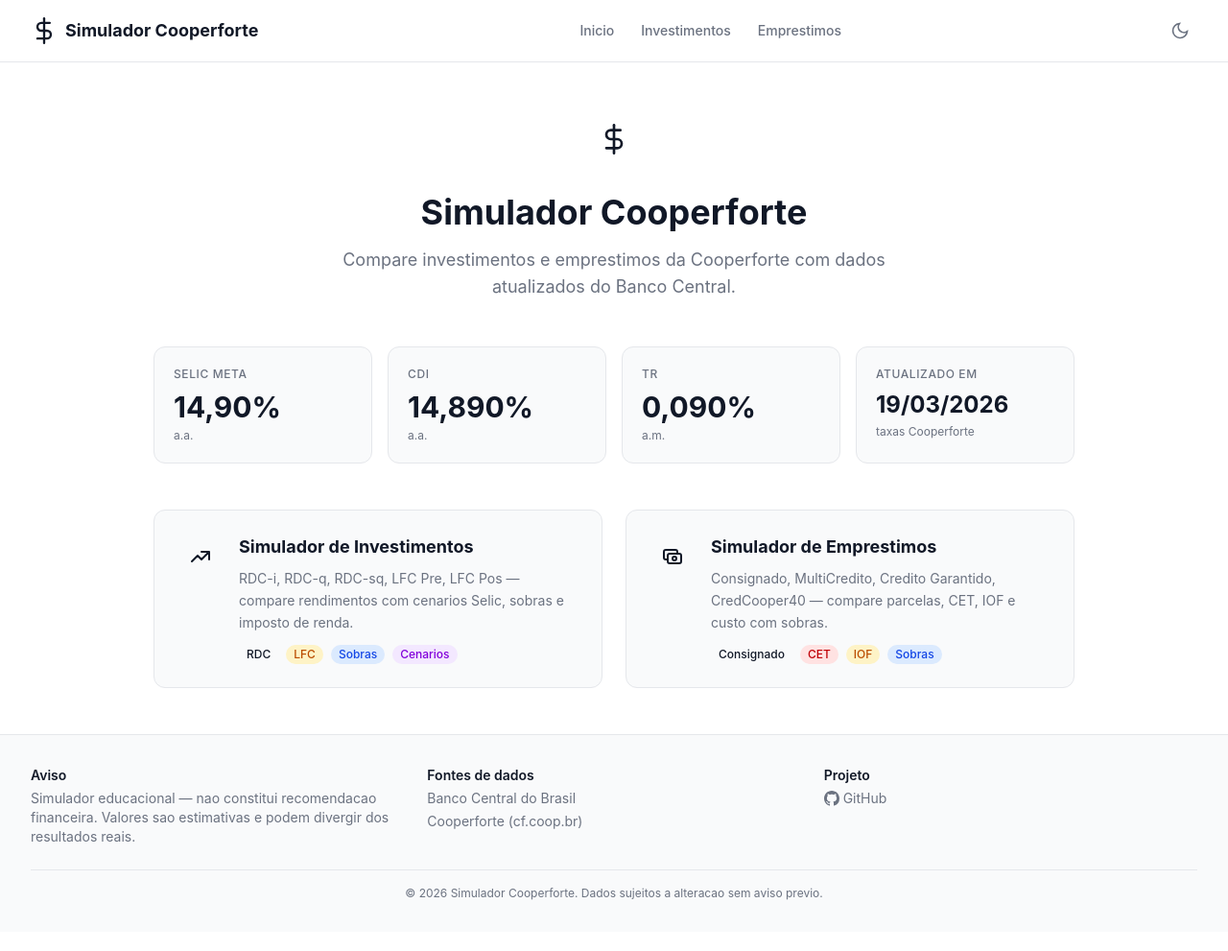
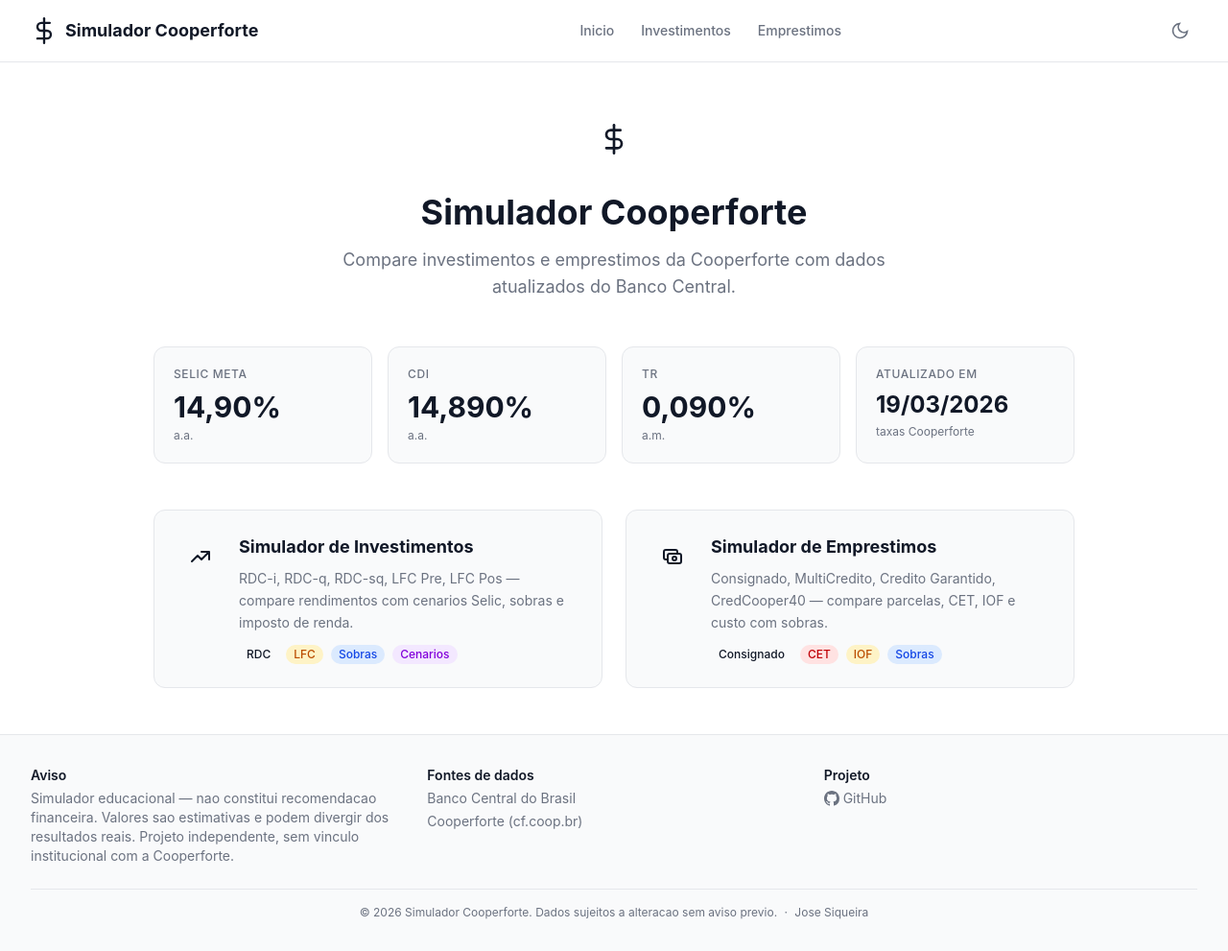
Before and after one commit to josesiqueira/simulador-cooperforte, an Astro site: page / in a window 1280 px wide. Shown: the whole page at 96% size. Built offline with nearby package versions, Linux system fonts and the light colour scheme; Astro itself is replaced by a stand-in of ours; no server answers.

Commit message:
docs: adicionar aviso de projeto independente e credito do autor

```diff
--- a/src/layouts/Layout.astro
+++ b/src/layouts/Layout.astro
@@ -145,7 +145,7 @@ const base = rawBase.endsWith('/') ? rawBase : rawBase + '/';
           <!-- Disclaimer -->
           <div>
             <p class="font-semibold text-[var(--text-primary)] mb-1">Aviso</p>
-            <p>Simulador educacional — nao constitui recomendacao financeira. Valores sao estimativas e podem divergir dos resultados reais.</p>
+            <p>Simulador educacional — nao constitui recomendacao financeira. Valores sao estimativas e podem divergir dos resultados reais. Projeto independente, sem vinculo institucional com a Cooperforte.</p>
           </div>
           <!-- Data sources -->
           <div>
@@ -170,6 +170,8 @@ const base = rawBase.endsWith('/') ? rawBase : rawBase + '/';
         </div>
         <div class="mt-6 pt-4 border-t border-[var(--border-color)] text-xs text-[var(--text-secondary)] text-center">
           &copy; {new Date().getFullYear()} Simulador Cooperforte. Dados sujeitos a alteracao sem aviso previo.
+          <span class="mx-1">·</span>
+          <a href="https://www.linkedin.com/in/josesiqueira/" target="_blank" rel="noopener noreferrer" class="hover:text-cooperforte transition-colors">Jose Siqueira</a>
         </div>
       </div>
     </footer>
```
Also changed, not shown: README.md.
